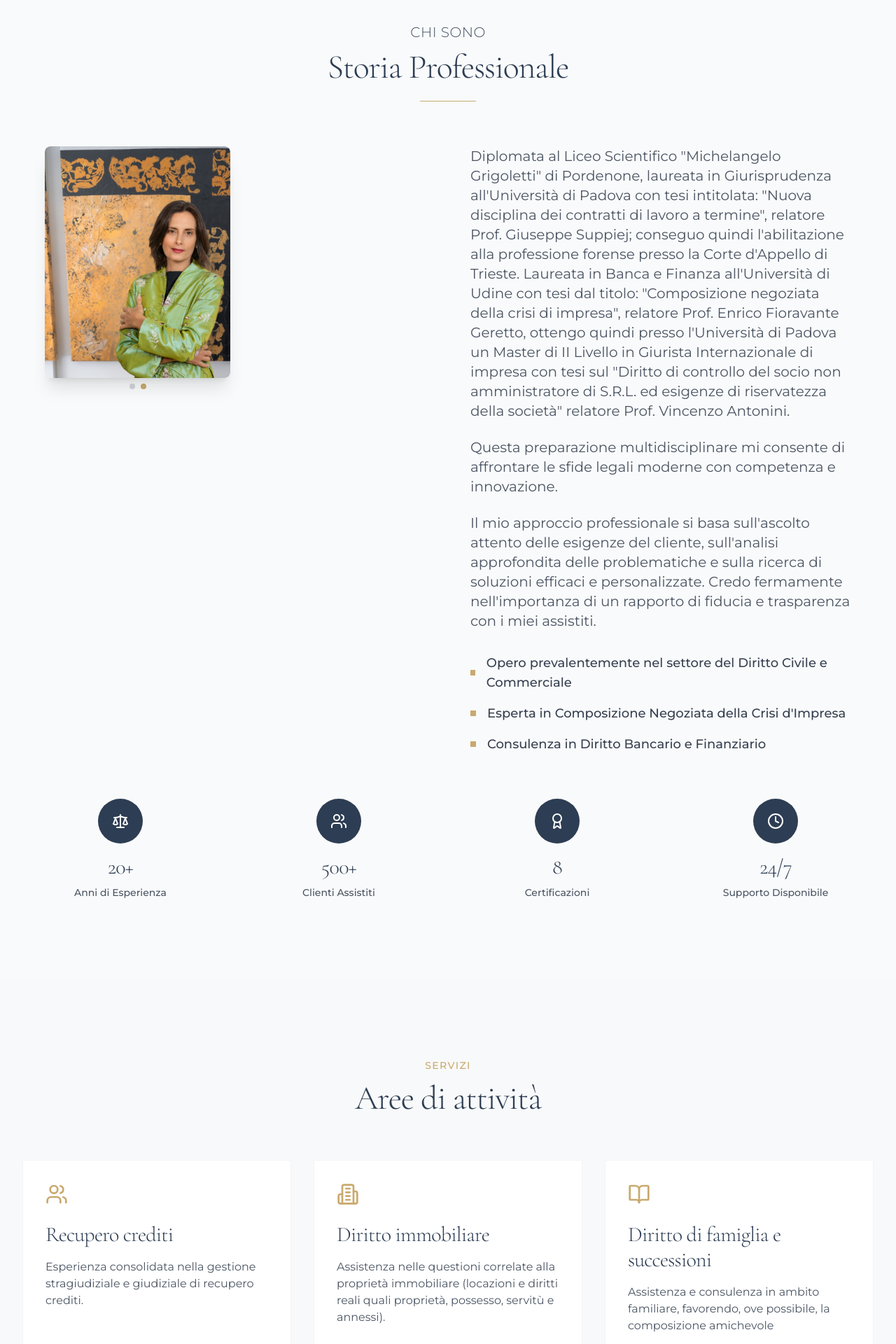
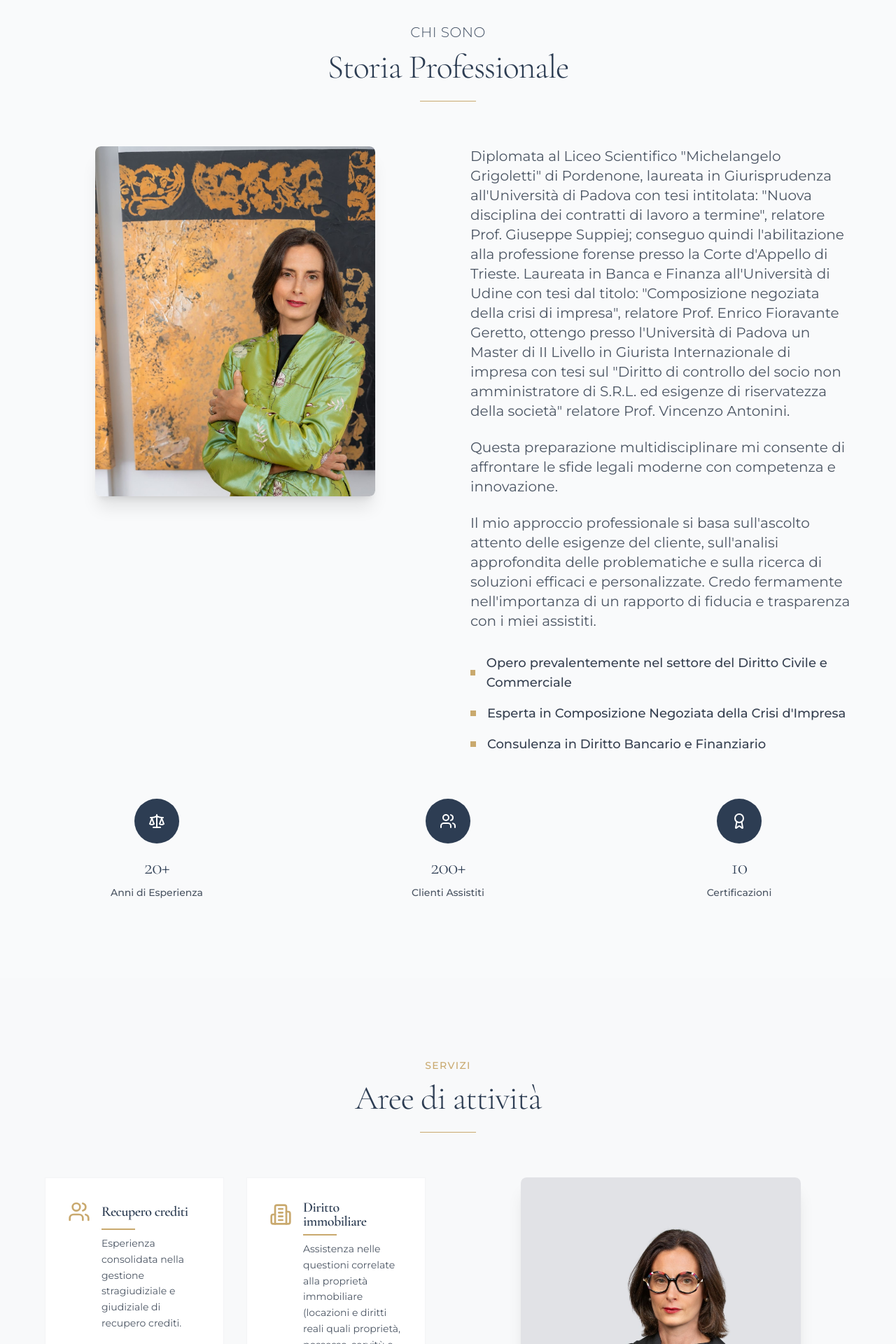
Before and after one commit to axelfleureau/avvocato-clara-falomo-boilerplate, a Next.js app: page / in a window 1280 px wide. Shown: the part 880-2800 px from the top of the page at 70% size. Built offline with nearby package versions, Linux system fonts and the light colour scheme.

Commit message:
Updated services section and fixed navigation

```diff
--- a/components/about-section.tsx
+++ b/components/about-section.tsx
@@ -37,15 +37,13 @@ const AboutSection = () => {
 
   const stats = [
     { icon: Scale, number: "20+", label: "Anni di Esperienza" },
-    { icon: Users, number: "500+", label: "Clienti Assistiti" },
-    { icon: Award, number: "8", label: "Certificazioni" },
-    { icon: Clock, number: "24/7", label: "Supporto Disponibile" },
+    { icon: Users, number: "200+", label: "Clienti Assistiti" },
+    { icon: Award, number: "10", label: "Certificazioni" },
   ]
 
   return (
     <section id="about" ref={ref} className="section-padding bg-gray-50">
       <div className="container-custom">
-        {/* Titolo */}
         <motion.div
           variants={containerVariants}
           initial="hidden"
@@ -61,25 +59,28 @@ const AboutSection = () => {
           <motion.div variants={itemVariants} className="decorative-line mx-auto" />
         </motion.div>
 
-        {/* Griglia immagini + testo */}
         <div className="grid lg:grid-cols-2 gap-12 lg:gap-16 items-start mb-16 max-w-6xl mx-auto w-full">
-          {/* Immagini Slider */}
           <motion.div
             variants={imageVariants}
             initial="hidden"
             animate={isInView ? "visible" : "hidden"}
-              className="order-2 lg:order-1 flex flex-col items-start w-full max-w-[265px]"
+            className="order-2 lg:order-1 flex flex-col items-center w-full"
           >
-              <ImageSlider
-                images={[
-                  { src: "/images/about-clara.jpg", alt: "Clara Falomo con toga" },
-                  { src: "/images/working-clara.jpg", alt: "Clara Falomo nel suo studio" },
-                ]}
-                interval={3000}
+            <div className="relative w-full max-w-[400px]">
+              <div className="aspect-[4/5] relative overflow-hidden shadow-xl rounded-lg w-full">
+                <Image
+                  src="/images/working-clara.jpg"
+                  alt="Clara Falomo nel suo studio"
+                  fill
+                  className="object-cover object-top rounded-lg"
+                  sizes="(max-width: 768px) 90vw, 400px"
+                  priority
                 />
+              </div>
+              <div className="absolute inset-0 border-4 border-white shadow-lg -z-10 translate-x-3 translate-y-3 rounded-lg" />
+            </div>
           </motion.div>
 
-          {/* Testo */}
           <motion.div
             variants={containerVariants}
             initial="hidden"
@@ -92,7 +93,7 @@ const AboutSection = () => {
               relatore Prof. Giuseppe Suppiej; conseguo quindi l'abilitazione alla professione forense presso la
               Corte d'Appello di Trieste. Laureata in Banca e Finanza all'Università di Udine con tesi dal titolo:
               "Composizione negoziata della crisi di impresa", relatore Prof. Enrico Fioravante Geretto, ottengo
-              quindi presso l'Università di Padova un Master di II Livello in Giurista Internazionale di impresa
+              presso l'Università di Padova un Master di II Livello in Giurista Internazionale di impresa
               con tesi sul "Diritto di controllo del socio non amministratore di S.R.L. ed esigenze di
               riservatezza della società" relatore Prof. Vincenzo Antonini.
             </motion.p>
@@ -108,7 +109,6 @@ const AboutSection = () => {
               nell'importanza di un rapporto di fiducia e trasparenza con i miei assistiti.
             </motion.p>
 
-            {/* Lista punti */}
             <motion.div variants={itemVariants} className="space-y-4">
               {[
                 "Opero prevalentemente nel settore del Diritto Civile e Commerciale",
@@ -124,12 +124,11 @@ const AboutSection = () => {
           </motion.div>
         </div>
 
-        {/* Statistiche */}
         <motion.div
           variants={containerVariants}
           initial="hidden"
           animate={isInView ? "visible" : "hidden"}
-          className="grid grid-cols-2 lg:grid-cols-4 gap-8"
+          className="grid grid-cols-2 lg:grid-cols-3 gap-8"
         >
           {stats.map((stat, index) => (
             <motion.div key={index} variants={itemVariants} className="text-center">
@@ -146,62 +145,4 @@ const AboutSection = () => {
   )
 }
 
-// 🟣 COMPONENTE SINGOLA IMMAGINE – SCALATA al 60%
-type ImageCardProps = {
-  src: string
-  alt: string
-}
-
-const ImageCard = ({ src, alt }: ImageCardProps) => (
-  <div className="relative w-full max-w-none lg:max-w-[265px]">
-    <div className="aspect-[4/5] relative overflow-hidden shadow-xl rounded-lg w-full">
-      <Image
-        src={src}
-        alt={alt}
-        fill
-        className="object-cover object-top rounded-lg"
-        sizes="90vw"
-        priority
-      />
-    </div>
-    <div className="absolute inset-0 border-4 border-white shadow-lg -z-10 translate-x-3 translate-y-3 rounded-lg" />
-  </div>
-)
-
-// 🟣 COMPONENTE SLIDER IMMAGINI
-type ImageSliderProps = {
-  images: { src: string; alt: string }[]
-  interval?: number
-}
-
-import { useState, useEffect } from "react"
-
-const ImageSlider = ({ images, interval = 3000 }: ImageSliderProps) => {
-  const [current, setCurrent] = useState(0)
-
-  useEffect(() => {
-    const timer = setInterval(() => {
-      setCurrent((prev) => (prev + 1) % images.length)
-    }, interval)
-    return () => clearInterval(timer)
-  }, [images.length, interval])
-
-  return (
-    <div className="w-full">
-      <ImageCard src={images[current].src} alt={images[current].alt} />
-      <div className="flex mt-2 space-x-2 justify-center">
-        {images.map((_, idx) => (
-          <button
-            key={idx}
-            className={`w-2 h-2 rounded-full ${idx === current ? "bg-gold" : "bg-gray-300"}`}
-            onClick={() => setCurrent(idx)}
-            aria-label={`Vai all'immagine ${idx + 1}`}
-            type="button"
-          />
-        ))}
-      </div>
-    </div>
-  )
-}
-
 export default AboutSection
--- a/components/academic-section.tsx
+++ b/components/academic-section.tsx
@@ -26,12 +26,6 @@ const AcademicSection = () => {
       institution: "Unione Triveneta Ordine Avvocati",
       year: "2022",
       icon: <Award className="h-6 w-6 text-primary" />,
-    },
-    {
-      title: "Corso Governance Società in House e Partecipate",
-      institution: "Consiglio Nazionale Forense",
-      year: "2023",
-      icon: <BookOpen className="h-6 w-6 text-primary" />,
     },
     {
       title: "Certificazione Bloomberg Market Concepts",
--- a/components/hero-section.tsx
+++ b/components/hero-section.tsx
@@ -84,9 +84,7 @@ const HeroSection = () => {
               variants={itemVariants}
               className="flex flex-col sm:flex-row gap-4 justify-center lg:justify-start"
             >
-              <Button asChild className="btn btn-primary">
-                <a href="#contact">Richiedi Consulenza</a>
-              </Button>
+
               <Button asChild variant="outline" className="btn btn-outline bg-transparent">
                 <a href="#about">Scopri di più</a>
               </Button>
--- a/components/services-section.tsx
+++ b/components/services-section.tsx
@@ -3,6 +3,7 @@
 import { useRef } from "react"
 import { motion, useInView, easeOut } from "framer-motion"
 import { Building2, Landmark, LifeBuoy, FileCheck, Users, BookOpen } from "lucide-react"
+import Image from "next/image"
 
 const ServicesSection = () => {
   const ref = useRef(null)
@@ -44,7 +45,6 @@ const ServicesSection = () => {
         "Assistenza in operazioni bancarie, contrattualistica specializzata.",
       icon: <Landmark className="h-8 w-8 text-gold" />,
     }
-
   ]
 
   const containerVariants = {
@@ -71,7 +71,7 @@ const ServicesSection = () => {
 
   const cardVariants = {
     hidden: { opacity: 0, y: 30 },
-    visible: (i: number) => ({
+    visible: (i) => ({
       opacity: 1,
       y: 0,
       transition: {
@@ -80,6 +80,15 @@ const ServicesSection = () => {
         ease: easeOut,
       },
     }),
+  }
+
+  const imageVariants = {
+    hidden: { opacity: 0, x: 50 },
+    visible: {
+      opacity: 1,
+      x: 0,
+      transition: { duration: 0.8, ease: easeOut },
+    },
   }
 
   return (
@@ -97,14 +106,18 @@ const ServicesSection = () => {
           <motion.h2 variants={itemVariants} className="heading-lg text-primary mt-3">
             Aree di attività
           </motion.h2>
+          <motion.div variants={itemVariants} className="decorative-line mx-auto" />
         </motion.div>
 
+        <div className="grid lg:grid-cols-2 gap-12 lg:gap-16 items-start mb-16 max-w-6xl mx-auto w-full">
+          {/* Left Block - Services Grid */}
           <motion.div
             variants={containerVariants}
             initial="hidden"
             animate={isInView ? "visible" : "hidden"}
-          className="grid md:grid-cols-2 lg:grid-cols-3 gap-8"
+            className="order-1 lg:order-1 w-full"
           >
+            <div className="grid grid-cols-1 md:grid-cols-2 gap-8">
               {services.map((service, index) => (
                 <motion.div
                   key={index}
@@ -112,16 +125,43 @@ const ServicesSection = () => {
                   variants={cardVariants}
                   initial="hidden"
                   animate={isInView ? "visible" : "hidden"}
-              className="service-card bg-white"
+                  className="service-card bg-white p-4"
                 >
                   <div className="flex flex-col">
-                <div className="mb-6">{service.icon}</div>
-                <h3 className="heading-sm mb-4 text-primary">{service.title}</h3>
-                <p className="text-gray-600">{service.description}</p>
+                    <div className="flex items-center mb-2">
+                      <div className="mr-4 flex-shrink-0">{service.icon}</div>
+                      <h3 className="text-xl font-semibold text-primary leading-none tracking-tight">{service.title}</h3>
+                    </div>
+                    <div className="w-12 h-0.5 bg-gold mb-2 ml-12"></div>
+                    <p className="text-gray-600 text-sm leading-relaxed ml-12">{service.description}</p>
                   </div>
                 </motion.div>
               ))}
+            </div>
           </motion.div>
+
+          {/* Right Block - Image */}
+          <motion.div
+            variants={imageVariants}
+            initial="hidden"
+            animate={isInView ? "visible" : "hidden"}
+            className="order-2 lg:order-2 flex flex-col items-center w-full"
+          >
+            <div className="relative w-full max-w-[400px]">
+              <div className="aspect-[4/5] relative overflow-hidden shadow-xl rounded-lg w-full">
+                <Image
+                  src="/images/about-clara.jpg"
+                  alt="Clara Falomo - Avvocato"
+                  fill
+                  className="object-cover object-top rounded-lg"
+                  sizes="(max-width: 768px) 90vw, 400px"
+                  priority
+                />
+              </div>
+              <div className="absolute inset-0 border-4 border-white shadow-lg -z-10 translate-x-3 translate-y-3 rounded-lg" />
+            </div>
+          </motion.div>
+        </div>
       </div>
     </section>
   )
```
Also changed, not shown: components/certifications-section.tsx (+0 -8 lines), components/footer.tsx (+13 -2 lines), components/section-navigator.tsx (+17 -3 lines). Lines whose indentation alone changed are shown as unchanged.
